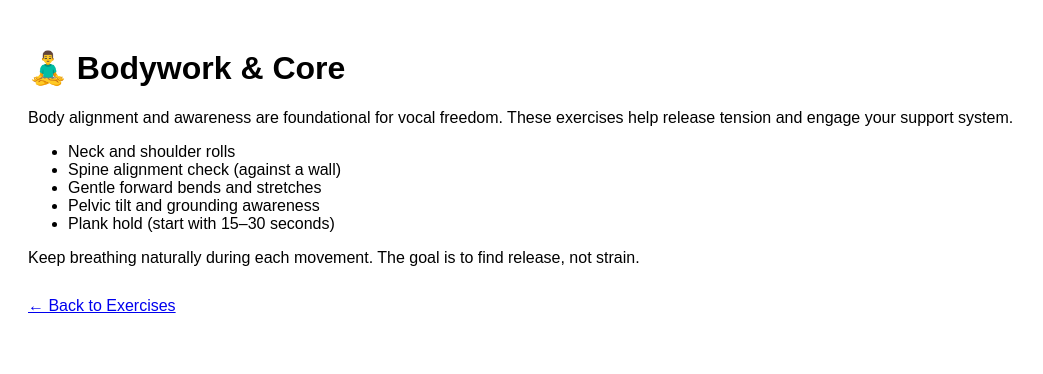
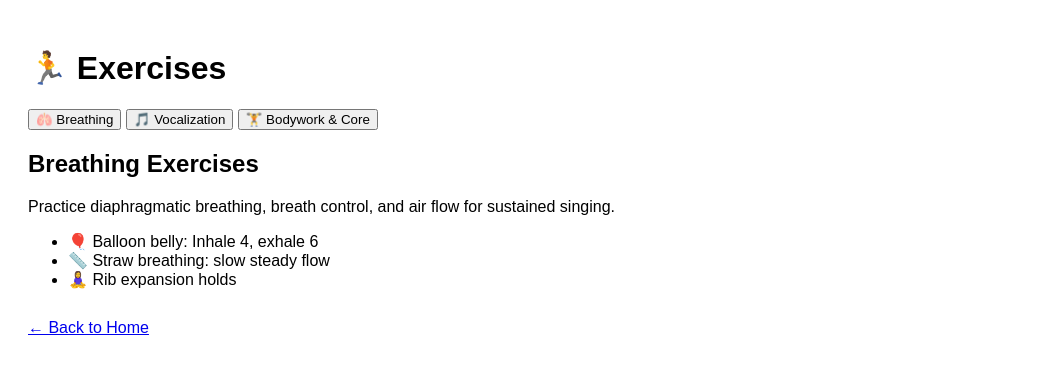
Before and after one commit to EranZ2025/VocalMaster, a Next.js app: page /exercises/bodywork in a window 1280 px wide. Shown: the top 374 px of the page, without its empty margins (0-1043 px from the left). Built offline with nearby package versions, Linux system fonts and the light colour scheme.

Commit message:
Update bodywork.js

```diff
--- a/pages/exercises/bodywork.js
+++ b/pages/exercises/bodywork.js
@@ -1,29 +1,57 @@
-import React from 'react';
+import { useState } from 'react';
 import Link from 'next/link';
 
-export default function Bodywork() {
+export default function Exercises() {
+  const [exercise, setExercise] = useState('breathing');
+
   return (
     <div style={{ padding: '20px', fontFamily: 'Arial' }}>
-      <h1>🧘‍♂️ Bodywork & Core</h1>
-      <p>
-        Body alignment and awareness are foundational for vocal freedom. These exercises help release tension and engage your support system.
-      </p>
+      <h1>🏃 Exercises</h1>
 
-      <ul>
-        <li>Neck and shoulder rolls</li>
-        <li>Spine alignment check (against a wall)</li>
-        <li>Gentle forward bends and stretches</li>
-        <li>Pelvic tilt and grounding awareness</li>
-        <li>Plank hold (start with 15–30 seconds)</li>
-      </ul>
+      <nav style={{ marginBottom: '20px' }}>
+        <button onClick={() => setExercise('breathing')}>🫁 Breathing</button>{' '}
+        <button onClick={() => setExercise('vocalization')}>🎵 Vocalization</button>{' '}
+        <button onClick={() => setExercise('bodywork')}>🏋️ Bodywork & Core</button>
+      </nav>
 
-      <p>
-        Keep breathing naturally during each movement. The goal is to find release, not strain.
-      </p>
+      {exercise === 'breathing' && (
+        <div>
+          <h2>Breathing Exercises</h2>
+          <p>Practice diaphragmatic breathing, breath control, and air flow for sustained singing.</p>
+          <ul>
+            <li>🎈 Balloon belly: Inhale 4, exhale 6</li>
+            <li>📏 Straw breathing: slow steady flow</li>
+            <li>🧘‍♀️ Rib expansion holds</li>
+          </ul>
+        </div>
+      )}
 
-      <p style={{ marginTop: '30px' }}>
-        <Link href="/exercises">← Back to Exercises</Link>
-      </p>
+      {exercise === 'vocalization' && (
+        <div>
+          <h2>Vocalization</h2>
+          <p>Warm up your voice with these common vocal patterns and techniques.</p>
+          <ul>
+            <li>🎹 5-tone scale: "ma-ma-ma"</li>
+            <li>🐴 Lip trills on scales</li>
+            <li>🌀 Sirens from chest to head</li>
+          </ul>
+        </div>
+      )}
+
+      {exercise === 'bodywork' && (
+        <div>
+          <h2>Bodywork & Core</h2>
+          <p>Activate your body’s support systems for singing: posture, balance, and strength.</p>
+          <ul>
+            <li>🧘‍♂️ Pelvic tilts + spine alignment</li>
+            <li>🧍‍♀️ Wall sits for core stability</li>
+            <li>🔄 Shoulder and neck releases</li>
+            <li>🏋️ Light core pulses lying down</li>
+          </ul>
+        </div>
+      )}
+
+      <p style={{ marginTop: '30px' }}><Link href="/">← Back to Home</Link></p>
     </div>
   );
 }
```
